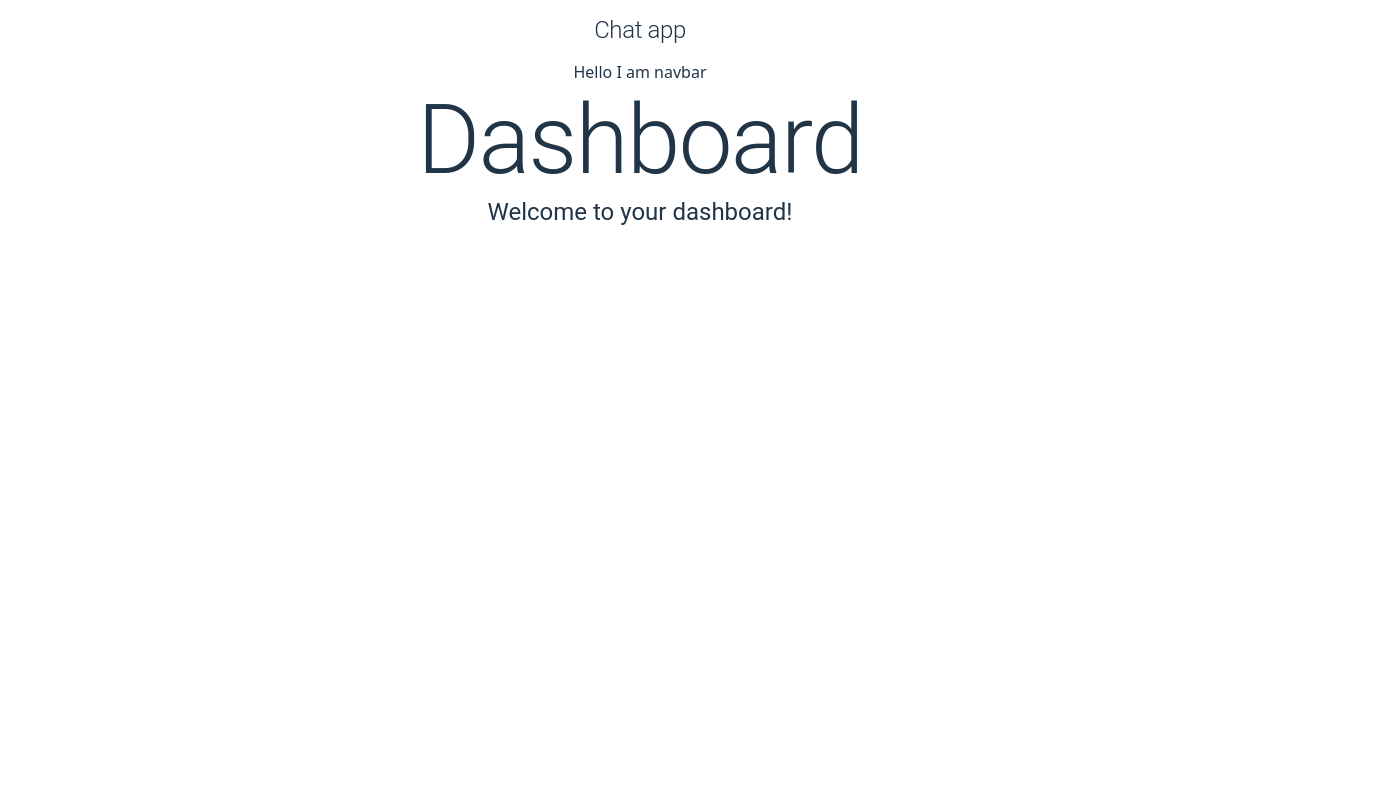
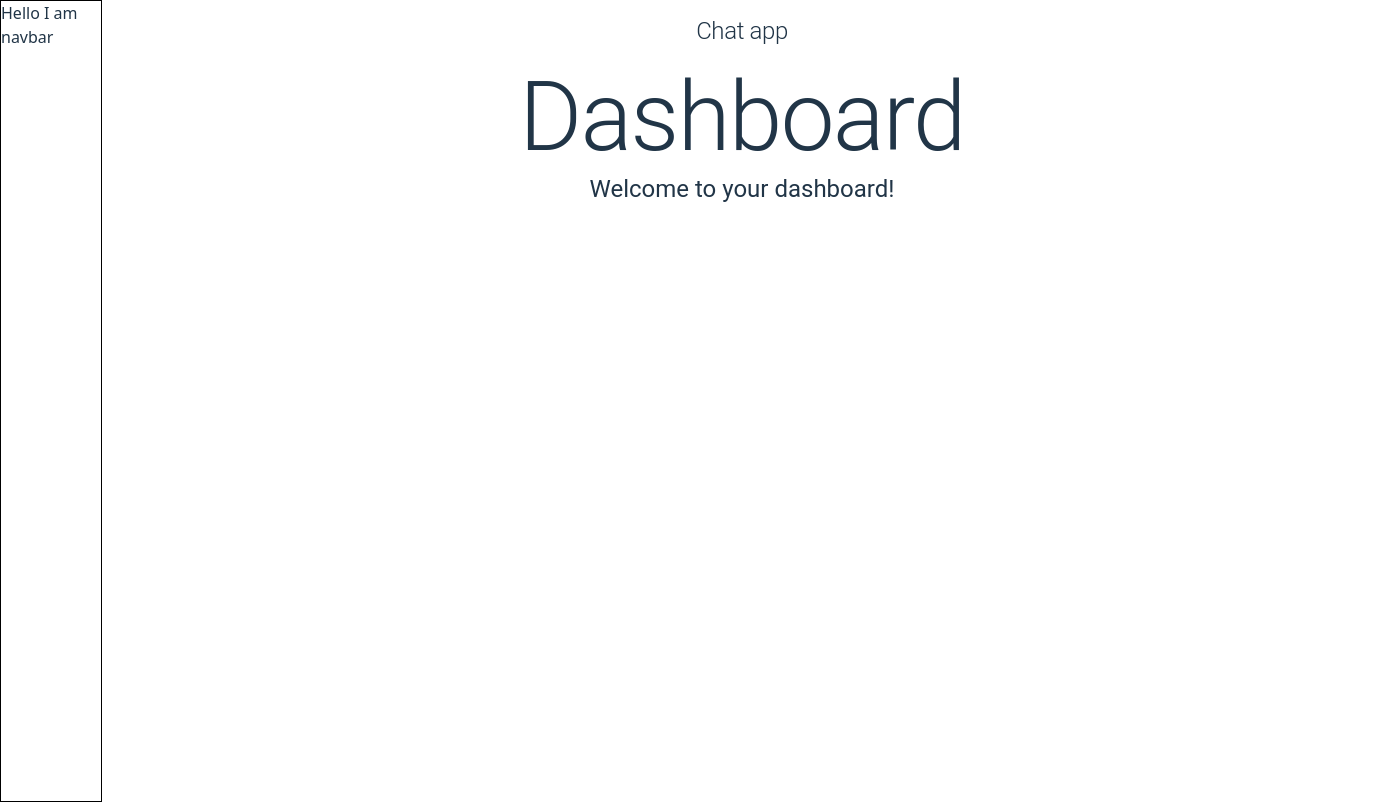
Before and after one commit to Williambraney/chat-app, a React (Vite) app in the folder client/: page /app in a window 1280 px wide. Shown: the whole page, 1382 px wide, since content can reach past the window. Built offline with nearby package versions, Linux system fonts and the light colour scheme.

Commit message:
Create Nav bar

```diff
--- a/client/src/components/common/NavBar/NavBar.tsx
+++ b/client/src/components/common/NavBar/NavBar.tsx
@@ -1,7 +1,17 @@
+import { Block, Blocks } from 'components/layout';
 import type { JSX } from 'react';
 
 export default function NavBar(): JSX.Element {
     return (
-        <div>Hello I am navbar</div>
+        <Blocks
+            direction = 'column'
+            sx = { {
+                border : '1px solid black',
+                height : '100vh',
+                width : '100px'
+            } }
+        >
+            <Block><div>Hello I am navbar</div></Block>
+        </Blocks>
     );
 }
--- a/client/src/routes/RootLayout.tsx
+++ b/client/src/routes/RootLayout.tsx
@@ -6,6 +6,11 @@ import { Outlet } from 'react-router-dom';
 
 export default function RootLayout(): JSX.Element {
     return (
+        <Blocks>
+            <Block>
+                <NavBar />
+            </Block>
+            <Block>
                 <Blocks
                     sx = { {
                         flexDirection : 'column',
@@ -15,10 +20,11 @@ export default function RootLayout(): JSX.Element {
                     } }
                 >
                     <AppHeader />
-            <NavBar />
                     <Block>
                         <Outlet />
                     </Block>
                 </Blocks>
+            </Block>
+        </Blocks>
     );
 }
```
Lines whose indentation alone changed are shown as unchanged.
